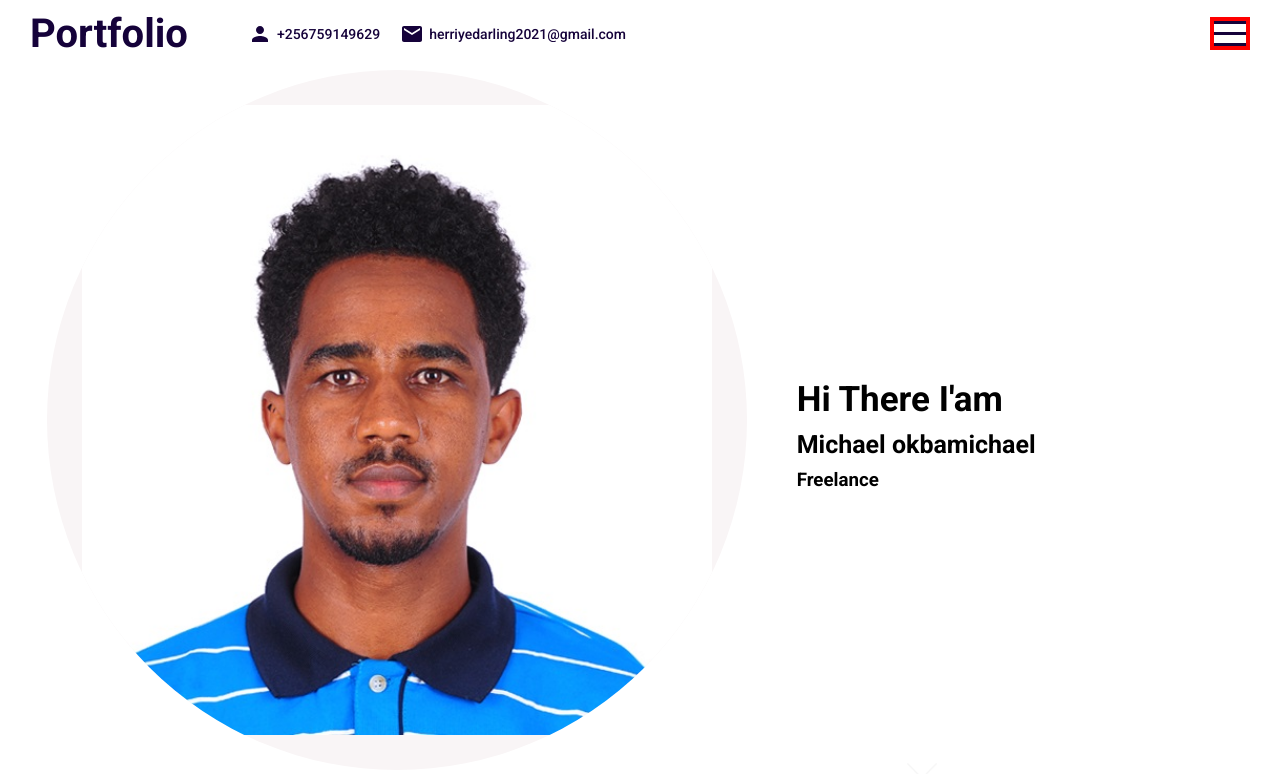
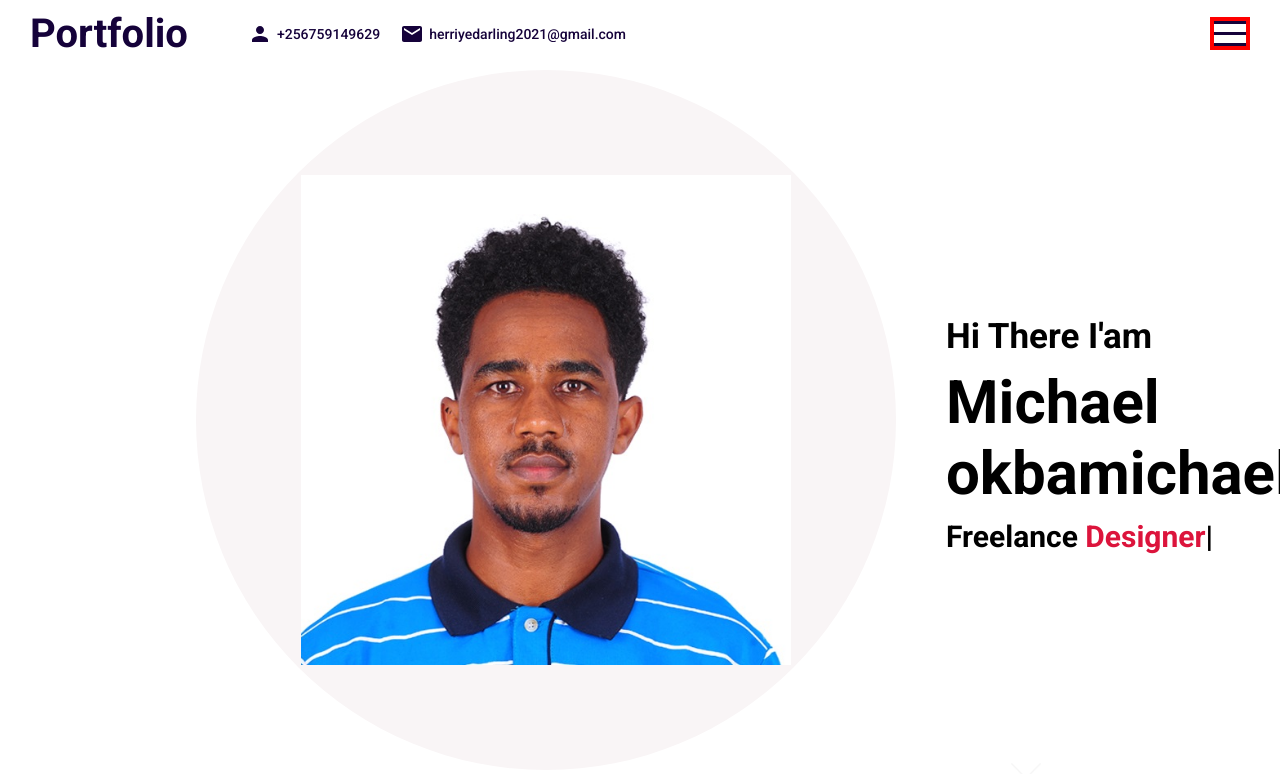
Before and after one commit to ghermaico135/my-portfolio-design, a React (Create React App) app: page / in a window 1280 px wide. Shown: the top 774 px of the page. Built offline with nearby package versions, Linux system fonts and the light colour scheme.

Commit message:
Adding the animation using useref and useEffect

```diff
--- a/package.json
+++ b/package.json
@@ -10,6 +10,8 @@
     "@testing-library/jest-dom": "^5.17.0",
     "@testing-library/react": "^13.4.0",
     "@testing-library/user-event": "^13.5.0",
+    "itype": "^3.0.1",
+    "ityped": "^1.0.3",
     "react": "^18.3.1",
     "react-dom": "^18.3.1",
     "react-scripts": "5.0.1",
--- a/src/components/intro/Intro.jsx
+++ b/src/components/intro/Intro.jsx
@@ -1,6 +1,33 @@
+import { useRef, useEffect } from "react";
+import { init } from 'ityped';
 import "./intro.css"
 
+
 export default function Intro() {
+
+  const textRef = useRef();
+  const isInitialized = useRef(false);
+
+  useEffect(() => {
+    if (!isInitialized.current && textRef.current) {
+      init(textRef.current, {
+        showCursor: true,
+        typeSpeed: 100,
+        backDelay: 1500,
+        backSpeed: 100,
+        strings: ["Developer", "Designer", "Content Creator", "Digital Marketer"]
+      });
+      isInitialized.current = true;
+    }
+
+    return () => {
+      if (textRef.current) {
+        textRef.current.textContent = ''; // Cleanup text on unmount
+      }
+    };
+  }, []);
+
+
   return (
     <div className="intro" id="intro">
       <div className="left-intro">
@@ -12,7 +39,7 @@ export default function Intro() {
         <div className="wrapper-intro">
           <h2>Hi There I'am</h2>
           <h1>Michael okbamichael</h1>
-          <h3>Freelance <span></span></h3>
+          <h3>Freelance <span className="intro-span" ref={textRef}></span></h3>
           <div>
               <a className="intro-link"  href="#portfolio">
               <img className="downIcon" src="assets/down.png" alt="downIcon" />
--- a/src/components/intro/intro.css
+++ b/src/components/intro/intro.css
@@ -10,7 +10,7 @@
 }
 
 .right-intro{
-    flex: 0.5;
+    flex: 0.3;
     overflow: hidden;
     position: relative;
 
@@ -29,7 +29,7 @@
 }
 
 .introImg{
-    height: 90%;
+    height: 70%;
 }
 
 .wrapper-intro{
@@ -51,8 +51,13 @@
     font-size: 35px;
 }
 
-.wrapper-intro h1{
-    font-size: 25px;
+.wrapper-intro h3{
+    font-size: 30px;
+}
+
+.intro-span{
+    font-size: inherit;
+    color: crimson;
 }
 
 .intro-link{
```
Also changed, not shown: 1 other file (tests, documents, lock files or other folders).
